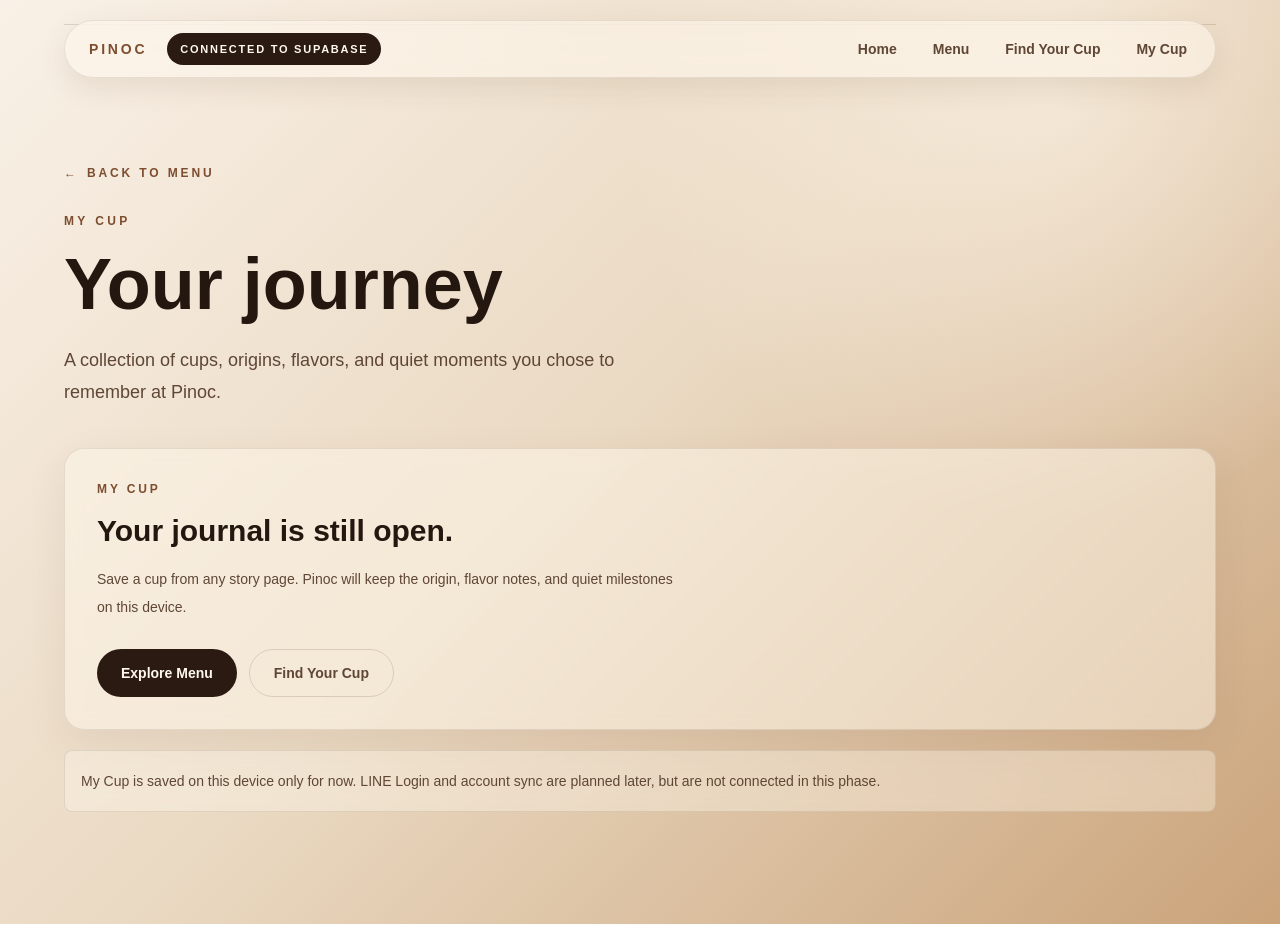
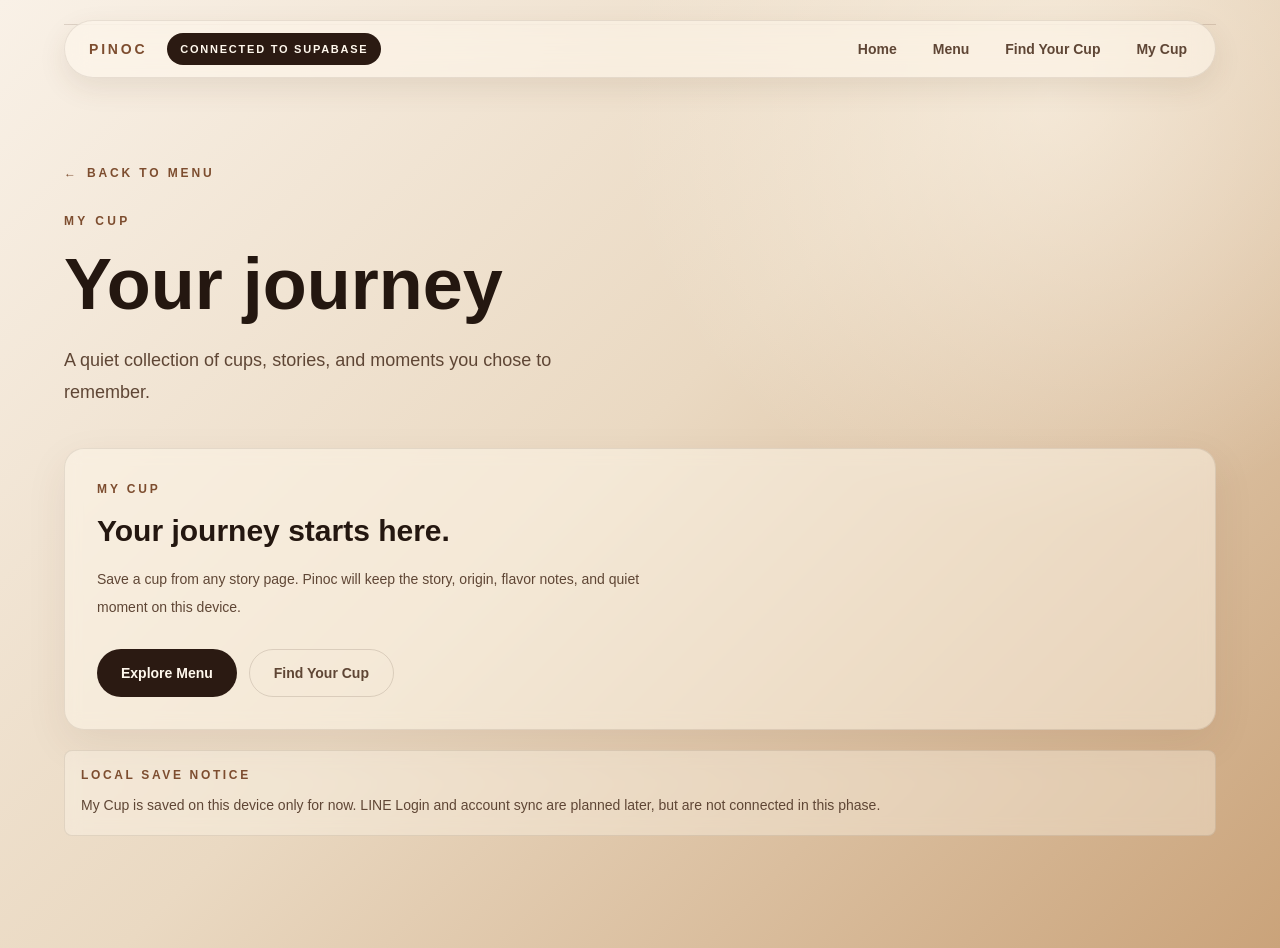
Before and after one commit to phitarnp-stack/pinoc-menu, a Next.js app: page /passport in a window 1280 px wide. Before the commit the page ends 924 px from the top, so only its background shows below. Built offline with nearby package versions, Linux system fonts and the light colour scheme; no server answers; the database is empty.

Commit message:
Fix My Cup page hierarchy and section language

```diff
--- a/app/passport/page.tsx
+++ b/app/passport/page.tsx
@@ -22,8 +22,8 @@ export default function PassportPage() {
               Your journey
             </h1>
             <p className="mt-6 max-w-xl text-base leading-8 text-[#5f4635] sm:text-lg">
-              A collection of cups, origins, flavors, and quiet moments you
-              chose to remember at Pinoc.
+              A quiet collection of cups, stories, and moments you chose to
+              remember.
             </p>
           </div>
 
--- a/src/components/passport/BadgeCollection.tsx
+++ b/src/components/passport/BadgeCollection.tsx
@@ -18,9 +18,11 @@ export function BadgeCollection({
   return (
     <section className="rounded-[1.25rem] border border-[#3d2618]/10 bg-[#fff8ed]/48 p-6 shadow-[0_14px_42px_rgba(84,55,34,0.08)] backdrop-blur">
       <p className="text-xs font-semibold uppercase tracking-[0.24em] text-[#7d4d2f]">
-        Journal Marks
+        Badges From Your Journey
       </p>
-      <h2 className="mt-3 text-2xl font-semibold">Quiet milestones</h2>
+      <h2 className="mt-3 text-2xl font-semibold">
+        Badges from your journey
+      </h2>
 
       <div className="mt-5 grid gap-3 sm:grid-cols-2">
         {passportBadgeDefinitions.map((badge) => {
--- a/src/components/passport/FlavorCollectionGrid.tsx
+++ b/src/components/passport/FlavorCollectionGrid.tsx
@@ -14,9 +14,11 @@ export function FlavorCollectionGrid({
   return (
     <section className="rounded-[1.25rem] border border-[#3d2618]/10 bg-[#fff8ed]/48 p-6 shadow-[0_14px_42px_rgba(84,55,34,0.08)] backdrop-blur">
       <p className="text-xs font-semibold uppercase tracking-[0.24em] text-[#7d4d2f]">
-        Flavors Noticed
+        Flavors You&apos;re Starting To Notice
       </p>
-      <h2 className="mt-3 text-2xl font-semibold">Flavors you are noticing</h2>
+      <h2 className="mt-3 text-2xl font-semibold">
+        Flavors you&apos;re starting to notice
+      </h2>
 
       {flavors.length > 0 ? (
         <div className="mt-5 flex flex-wrap gap-2">
@@ -34,7 +36,7 @@ export function FlavorCollectionGrid({
         </div>
       ) : (
         <p className="mt-5 text-sm leading-7 text-[#5f4635]">
-          Your flavor collection will grow from notes, profiles, and discovery
+          Your flavor language will grow from notes, profiles, and discovery
           tags as you add cups.
         </p>
       )}
--- a/src/components/passport/OriginCollectionGrid.tsx
+++ b/src/components/passport/OriginCollectionGrid.tsx
@@ -8,9 +8,9 @@ export function OriginCollectionGrid({
   return (
     <section className="rounded-[1.25rem] border border-[#3d2618]/10 bg-[#fff8ed]/48 p-6 shadow-[0_14px_42px_rgba(84,55,34,0.08)] backdrop-blur">
       <p className="text-xs font-semibold uppercase tracking-[0.24em] text-[#7d4d2f]">
-        Origins Met
+        Origins You&apos;ve Met
       </p>
-      <h2 className="mt-3 text-2xl font-semibold">Origins you have met</h2>
+      <h2 className="mt-3 text-2xl font-semibold">Origins you&apos;ve met</h2>
 
       {origins.length > 0 ? (
         <div className="mt-5 grid gap-3 sm:grid-cols-2">
@@ -33,7 +33,7 @@ export function OriginCollectionGrid({
         </div>
       ) : (
         <p className="mt-5 text-sm leading-7 text-[#5f4635]">
-          Add a cup with linked product details to begin collecting origins.
+          Add a cup with linked product details to begin meeting origins.
         </p>
       )}
     </section>
--- a/src/components/passport/PassportDashboard.tsx
+++ b/src/components/passport/PassportDashboard.tsx
@@ -50,13 +50,26 @@ export function PassportDashboard() {
 
   return (
     <div className="grid gap-7">
-      <div className="grid gap-3 sm:grid-cols-3">
-        <SummaryCard label="Experiences" value={passport.entries.length} />
-        <SummaryCard label="Origins" value={origins.length} />
-        <SummaryCard label="Milestones" value={passport.badgeAwards.length} />
-      </div>
-
-      <PassportSyncNotice />
+      <section className="rounded-[1.25rem] border border-[#3d2618]/10 bg-[#fff8ed]/44 p-6 shadow-[0_14px_42px_rgba(84,55,34,0.08)] backdrop-blur sm:p-7">
+        <p className="text-xs font-semibold uppercase tracking-[0.24em] text-[#7d4d2f]">
+          Your Journey
+        </p>
+        <h2 className="mt-3 text-2xl font-semibold">
+          A gentle record of what you are discovering.
+        </h2>
+        <div className="mt-5 grid gap-3 sm:grid-cols-2 lg:grid-cols-4">
+          <SummaryCard
+            label="Total experiences"
+            value={passport.entries.length}
+          />
+          <SummaryCard label="Origins met" value={origins.length} />
+          <SummaryCard label="Flavors noticed" value={flavors.length} />
+          <SummaryCard
+            label="Badges earned"
+            value={passport.badgeAwards.length}
+          />
+        </div>
+      </section>
 
       <div className="grid gap-5 lg:grid-cols-[1.08fr_0.92fr] lg:items-start">
         <RecentExperiences entries={passport.entries} />
@@ -67,6 +80,7 @@ export function PassportDashboard() {
       </div>
 
       <BadgeCollection awards={passport.badgeAwards} />
+      <PassportSyncNotice />
     </div>
   );
 }
--- a/src/components/passport/PassportEmptyState.tsx
+++ b/src/components/passport/PassportEmptyState.tsx
@@ -6,10 +6,10 @@ export function PassportEmptyState() {
       <p className="text-xs font-semibold uppercase tracking-[0.24em] text-[#7d4d2f]">
         My Cup
       </p>
-      <h2 className="mt-4 text-3xl font-semibold">Your journal is still open.</h2>
+      <h2 className="mt-4 text-3xl font-semibold">Your journey starts here.</h2>
       <p className="mt-4 max-w-xl text-sm leading-7 text-[#5f4635]">
-        Save a cup from any story page. Pinoc will keep the origin, flavor
-        notes, and quiet milestones on this device.
+        Save a cup from any story page. Pinoc will keep the story, origin,
+        flavor notes, and quiet moment on this device.
       </p>
       <div className="mt-7 flex flex-col gap-3 sm:flex-row">
         <Link
--- a/src/components/passport/PassportSyncNotice.tsx
+++ b/src/components/passport/PassportSyncNotice.tsx
@@ -1,8 +1,13 @@
 export function PassportSyncNotice() {
   return (
-    <div className="rounded-lg border border-[#3d2618]/10 bg-[#fff8ed]/36 p-4 text-sm leading-7 text-[#5f4635] backdrop-blur">
-      My Cup is saved on this device only for now. LINE Login and account sync
-      are planned later, but are not connected in this phase.
-    </div>
+    <section className="rounded-lg border border-[#3d2618]/10 bg-[#fff8ed]/36 p-4 text-sm leading-7 text-[#5f4635] backdrop-blur">
+      <p className="text-xs font-semibold uppercase tracking-[0.22em] text-[#7d4d2f]">
+        Local Save Notice
+      </p>
+      <p className="mt-2">
+        My Cup is saved on this device only for now. LINE Login and account sync
+        are planned later, but are not connected in this phase.
+      </p>
+    </section>
   );
 }
--- a/src/components/passport/RecentExperiences.tsx
+++ b/src/components/passport/RecentExperiences.tsx
@@ -14,9 +14,11 @@ export function RecentExperiences({ entries }: { entries: PassportEntry[] }) {
       <div className="flex items-end justify-between gap-4">
         <div>
           <p className="text-xs font-semibold uppercase tracking-[0.24em] text-[#7d4d2f]">
-            Recent Experiences
+            Recent Moments
           </p>
-          <h2 className="mt-3 text-2xl font-semibold">Cups you collected</h2>
+          <h2 className="mt-3 text-2xl font-semibold">
+            Recent saved cups and discoveries
+          </h2>
         </div>
         <span className="text-sm font-semibold text-[#7d4d2f]">
           {entries.length}
```
